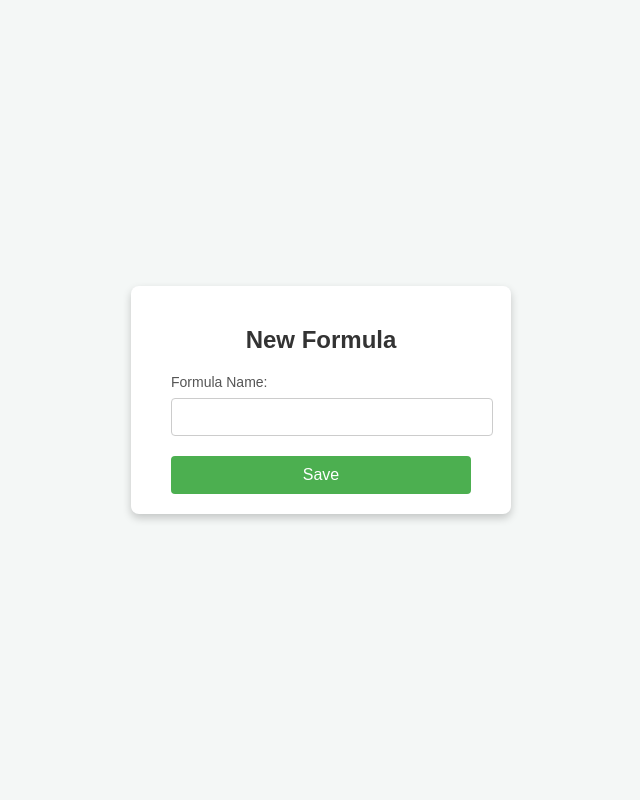
After one commit to Bilal-Sheikh-30/medicart, a Django app: page /inventory/addformula/ in a window 1280 px wide. The commit adds this page. Shown: the whole page, without its empty margins (319-959 px from the left). Run offline with Django 5.2, Linux system fonts and the light colour scheme.

Commit message:
added category and med formulae in inventory.

```diff
--- a/pharma/inventory/urls.py
+++ b/pharma/inventory/urls.py
@@ -6,11 +6,16 @@ from onlinestore.views import homepage
 app_name = 'inventory'
 
 urlpatterns = [
-    # path('', views.homepage, name='homepage'),
     path('warehouse/', views.warehouse, name='warehousepage'),
     path('sales/', views.sales, name='salespage'),
     path('rider/', views.rider, name='riderpage'),
     path('allcompanies/', views.allcompanies, name='allcompaniespage'),
     path('addcompany/', views.addcompany, name='addcompanypage'),
+    path('viewcategory/', views.viewcategory, name='viewcategorypage'),
+    path('addcategory/', views.addcategory, name='addcategorypage'),
+    path('editcategory/<int:category_id>/', views.editcategory, name='editcategorypage'),
+    path('viewformulae/', views.viewformulae, name='viewformulaepage'),
+    path('addformula/', views.addformula, name='addformulapage'),
+    path('editformula/<int:formula_id>/', views.editformula, name='editformulapage'),
     path('logout/', LogoutView.as_view(next_page=homepage), name='logout'),
 ]
--- a/pharma/inventory/views.py
+++ b/pharma/inventory/views.py
@@ -1,6 +1,9 @@
 from django.shortcuts import render
-from .models import Company
+from .models import Company, MedCategory, MedFormula
 from django.contrib import messages
+from django.shortcuts import get_object_or_404, redirect
+from django.urls import reverse
+
 # Create your views here.
 
 def warehouse(request):
@@ -20,6 +23,60 @@ def addcompany(request):
            messages.success(request,'added successfully!!')
     return render(request,'addcompany.html')
 
+def viewcategory(request):
+    categories = MedCategory.objects.all()
+    return render(request,'viewcategory.html', {'categories': categories})
+
+def addcategory(request):
+    if request.method == 'POST':
+       category_name = request.POST.get('category_name')
+       if MedCategory.objects.filter(category_name=category_name).exists():
+           messages.error(request,'Category already exists!')
+       else:
+           MedCategory.objects.create(category_name=category_name)
+           messages.success(request,'Category added.')
+    return render(request, 'addcategory.html')
+
+def editcategory(request, category_id):
+    category = get_object_or_404(MedCategory, id=category_id)
+    if request.method == 'POST':
+        new_category_name = request.POST.get('category_name')
+        if MedCategory.objects.filter(category_name=new_category_name).exclude(id=category_id).exists():
+            messages.error(request, 'Category name already exists!')
+        else:
+            category.category_name = new_category_name
+            category.save()
+            messages.success(request, 'Category updated successfully.')
+
+    return render(request, 'addcategory.html', {'category': category})
+
+def viewformulae(request):
+    formulae = MedFormula.objects.all()
+    return render(request,'viewformula.html', {'formulae': formulae})
+
+def addformula(request):
+    if request.method == 'POST':
+       formula_name = request.POST.get('formula_name')
+       if MedFormula.objects.filter(formula_name=formula_name).exists():
+           messages.error(request,'Formula already exists!')
+       else:
+           MedFormula.objects.create(formula_name=formula_name)
+           messages.success(request,'Formula added.')
+    return render(request, 'addformula.html')
+
+def editformula(request, formula_id):
+    formula = get_object_or_404(MedFormula, id=formula_id)
+    if request.method == 'POST':
+        new_formula_name = request.POST.get('formula_name')
+        if MedFormula.objects.filter(formula_name=new_formula_name).exclude(id=formula_id).exists():
+            messages.error(request, 'Formula name already exists!')
+        else:
+            formula.formula_name = new_formula_name
+            formula.save()
+            messages.success(request, 'Formula Name updated successfully.')
+
+    return render(request, 'addformula.html', {'formula': formula})
+
 def sales(request):
     return render(request,'inv_layout.html')
 
--- /dev/null
+++ b/pharma/templates/addformula.html
@@ -0,0 +1,85 @@
+<!DOCTYPE html>
+<html lang="en">
+<head>
+    <meta charset="UTF-8">
+    <title>Formula Form</title>
+    <style>
+        /* Basic styling for body and container */
+        body {
+            font-family: Arial, sans-serif;
+            background-color: #f4f7f6;
+            display: flex;
+            justify-content: center;
+            align-items: center;
+            height: 100vh;
+            margin: 0;
+        }
+        .form-container {
+            background-color: #fff;
+            padding: 20px 40px;
+            border-radius: 8px;
+            box-shadow: 0 4px 8px rgba(0, 0, 0, 0.2);
+            width: 300px;
+            text-align: center;
+        }
+
+        h2 {
+            color: #333;
+            font-size: 24px;
+            margin-bottom: 20px;
+        }
+
+        label {
+            display: block;
+            font-size: 14px;
+            color: #555;
+            margin-bottom: 8px;
+            text-align: left;
+        }
+
+        input[type="text"] {
+            width: 100%;
+            padding: 10px;
+            border: 1px solid #ccc;
+            border-radius: 4px;
+            margin-bottom: 20px;
+            font-size: 14px;
+        }
+
+        button {
+            background-color: #4CAF50;
+            color: white;
+            padding: 10px 20px;
+            border: none;
+            border-radius: 4px;
+            font-size: 16px;
+            cursor: pointer;
+            width: 100%;
+        }
+
+        button:hover {
+            background-color: #45a049;
+        }
+    </style>
+</head>
+<body>
+    <div class="form-container">
+        <h2>
+            {% if formula %}Edit Formula
+            {% else %}New Formula{% endif %}
+        </h2>
+        <form method="post">
+            {% csrf_token %}
+            <label for="formula_name">Formula Name:</label>
+            <input type="text" name="formula_name" id="formula_name"
+           value="{% if formula %}{{ formula.formula_name }}{% endif %}" required>
+            <button type="submit" value='submit'>Save</button>
+        </form>
+    </div>
+    {% if messages %}
+    {% for msg in messages %}
+    <script>alert("{{ msg|escapejs }}");</script>
+    {% endfor %}
+    {% endif %}
+</body>
+</html>
--- a/pharma/templates/warehouse_landing.html
+++ b/pharma/templates/warehouse_landing.html
@@ -7,5 +7,7 @@
 </head>
 <body>
     <a href="{% url 'inventory:allcompaniespage' %}">Registered Companies</a>
+    <a href="{% url 'inventory:viewcategorypage' %}">View Categories</a>
+    <a href="{% url 'inventory:viewformulaepage' %}">View Medical Formulae</a>
 </body>
 </html>
```
Also changed, not shown: pharma/templates/addcategory.html (added, +85 -0 lines), pharma/templates/viewcategory.html (added, +24 -0 lines), pharma/templates/viewformula.html (added, +24 -0 lines).
